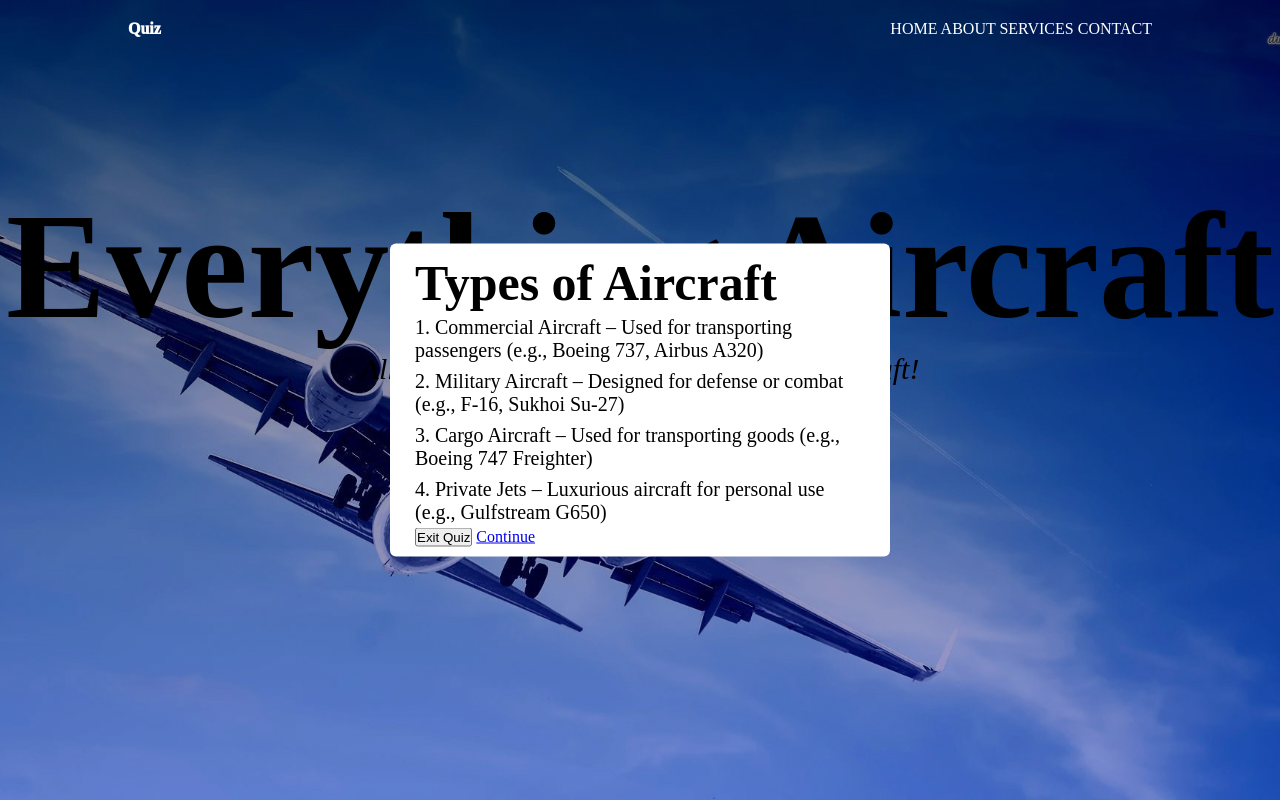
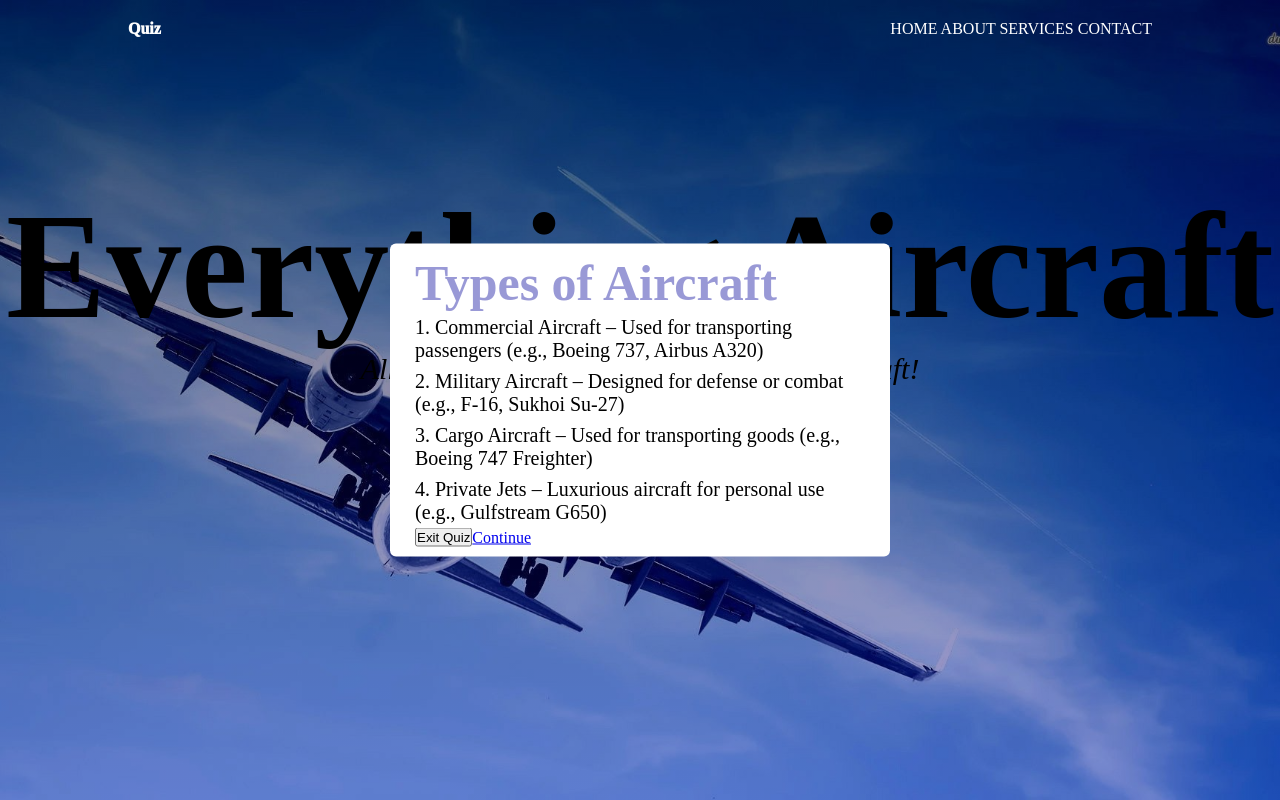
Before and after one commit to Ngqentsu/Everything_Aircraft, a plain HTML site: page index.html in a window 1280 px wide. Drawn offline with Linux system fonts and the light colour scheme.

Commit message:
Editing exit and continue buttons

```diff
--- a/style.css
+++ b/style.css
@@ -89,7 +89,7 @@ body {
     padding: 10px 25px;
 }
 .pop-info h2 {
-    color: #000000;
+    color: #0096;
     font-size: 50px;
 }
 .pop-info .info {
@@ -99,3 +99,8 @@ body {
     font-weight: 500;
     margin: 4px 0;
 }
+.pop-info .btn-class {
+    justify-content: space between;
+    display: flex;
+    align-items: center;
+}
```
